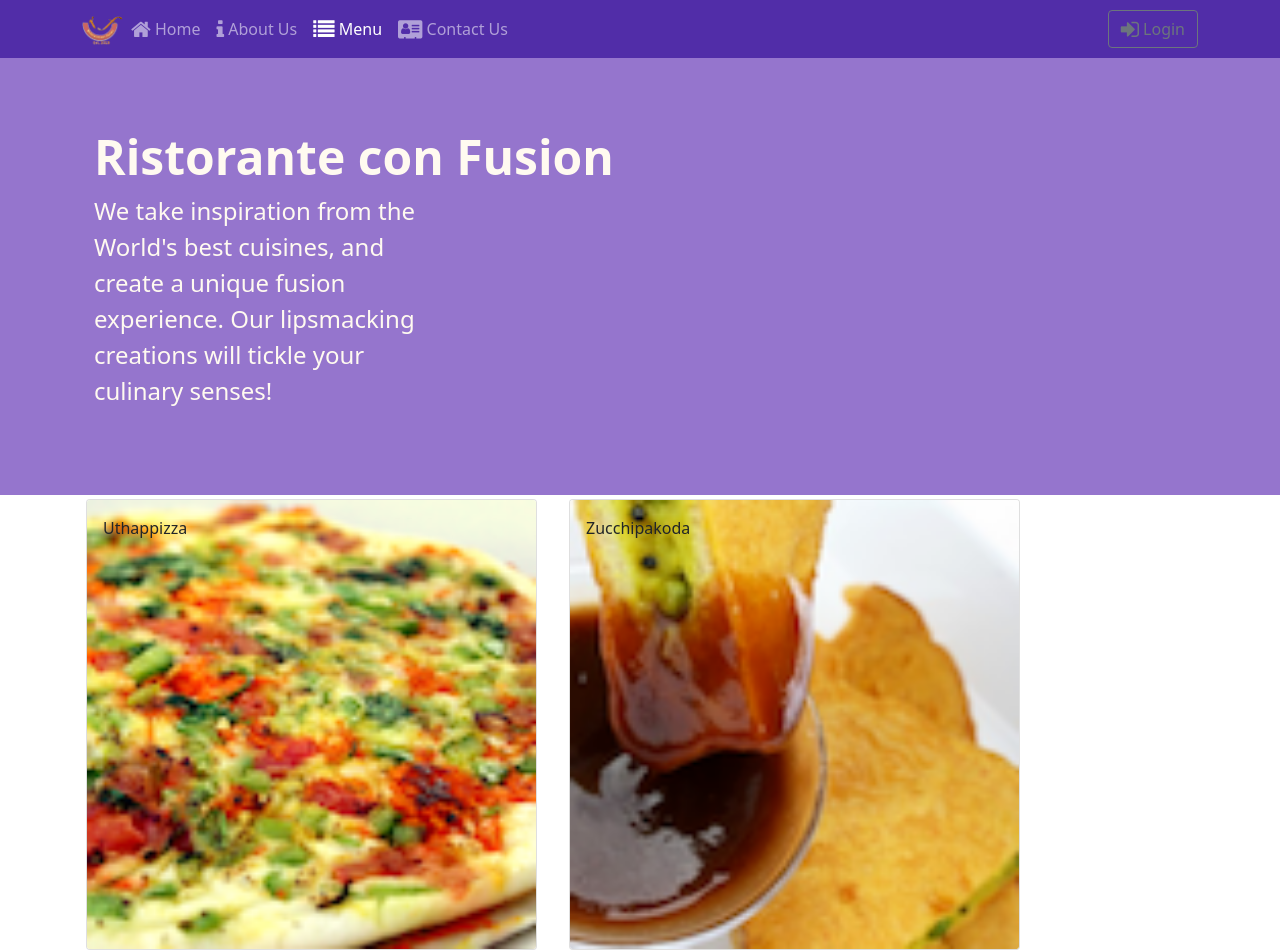
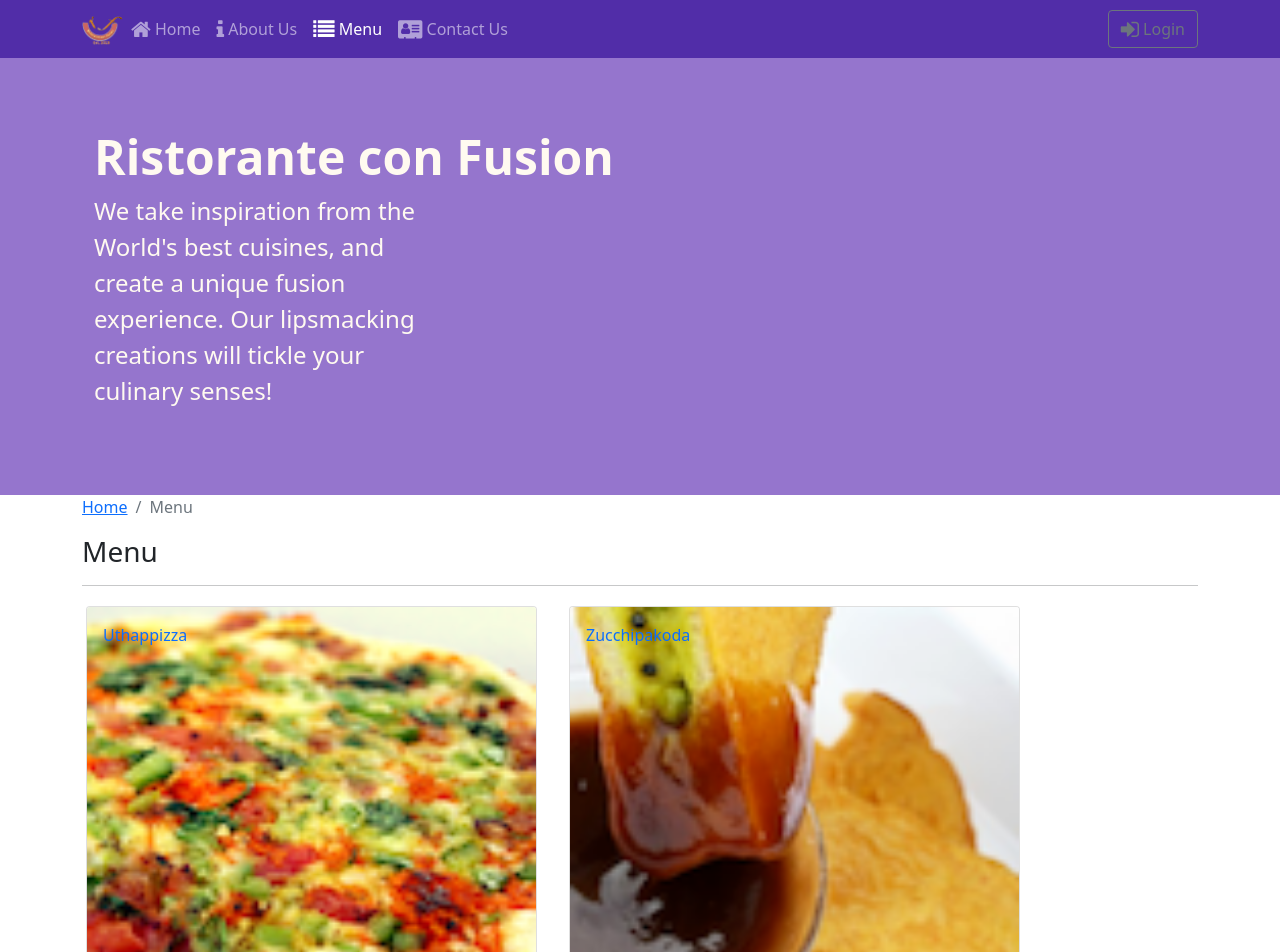
Before and after one commit to nichakontae/confusion-2, a React (Create React App) app: page /menu in a window 1280 px wide. Shown: the top 952 px of the page. Built offline with nearby package versions, Linux system fonts and the light colour scheme.

Commit message:
W3-05 Using Parameters on Routes

```diff
--- a/src/components/DishsdetailComponent.js
+++ b/src/components/DishsdetailComponent.js
@@ -2,20 +2,22 @@ import React, { Component } from "react";
 import {
   Card,
   CardImg,
-  CardImgOverlay,
   CardText,
   CardBody,
   CardTitle,
+  Breadcrumb,
+  BreadcrumbItem,
 } from "reactstrap";
+import { Link } from "react-router-dom";
 
 class Dishdetail extends Component {
   constructor(props) {
     super(props);
   }
-  renderDish(dish) {
+  renderDish() {
+    const dish = this.props.dishes[this.props.selectedDish];
     if (dish != null)
       return (
-        <div className="col-12 col-md-5 mx-1 my-1">
         <Card>
 
           <CardImg top src={dish.image} alt={dish.name} />
@@ -26,42 +28,68 @@ class Dishdetail extends Component {
           </CardBody>
 
         </Card>
-        </div>
       );
     else return <div></div>;
   }
-  renderComments(com) {
-    if (com != null && com.length > 0) {
+  renderComments() {
+    const dish = this.props.dishes[this.props.selectedDish];
+    const comments = this.props.comments.filter(
+      (comment) => comment.dishId === dish.id
+    );
+    if (dish != null) {
       return (
-        <div className="col-12 col-md-5 mx-1 my-1">
+        <Card>
+          <CardTitle>
             <h4>Comments</h4>
-          <ul className="list-unstyled">
-            {com.map((cmt) => {
+          </CardTitle>
+          <CardBody className="ps-0 m-0">
+            <ul className="list-group list-group-flush list-unstyled">
+              {comments.map((comment) => {
                 return (
-                <li key={cmt.id}>
-                  <p>{cmt.comment}</p>
-                  <p>
-                    -- {cmt.author},
+                  <li
+                    key={comment.id}
+                    className="list-group-item list-untiled ps-0 m-0"
+                  >
+                    {comment.comment}
+                    <br />
+                    {"--" + comment.author + ", "}
                     {new Intl.DateTimeFormat("en-US", {
                       year: "numeric",
                       month: "short",
                       day: "2-digit",
-                    }).format(new Date(Date.parse(cmt.date)))}
-                  </p>
+                    }).format(new Date(Date.parse(comment.date)))}
                   </li>
                 );
               })}
             </ul>
-        </div>
+          </CardBody>
+        </Card>
       );
     } else return <div></div>;
   }
 
   render() {
+    const dish = this.props.dishes[this.props.selectedDish];
     return (
+      <div className="container">
         <div className="row">
-        {this.renderDish(this.props.dish)}
-        {this.renderComments(this.props.comment)}
+          <Breadcrumb>
+            <BreadcrumbItem>
+              <Link to="/menu">Menu</Link>
+            </BreadcrumbItem>
+            <BreadcrumbItem active>{dish.name}</BreadcrumbItem>
+          </Breadcrumb>
+          <div className="col-12">
+            <h3>{dish.name}</h3>
+            <hr />
+          </div>
+        </div>
+        <div className="row">
+          <div className="col-12 col-md-5 mx-1 my-1">{this.renderDish()}</div>
+          <div className="col-12 col-md-5 mx-1 my-1">
+            {this.renderComments()}
+          </div>
+        </div>
       </div>
     );
   }
--- a/src/components/MainComponent.js
+++ b/src/components/MainComponent.js
@@ -10,6 +10,7 @@ import { connect } from "react-redux";
 import { COMMENTS } from "../shared/comments";
 import { PROMOTIONS } from "../shared/promotions";
 import { LEADERS } from "../shared/leaders";
+import Dishdetail from "./DishsdetailComponent";
 const mapStateToProps = (state) => {
   return {
     dishes: state.dishes,
@@ -44,6 +45,15 @@ class Main extends Component {
         />
       );
     };
+    const DishWithId = ({ match }) => {
+      return (
+        <Dishdetail
+          comments={this.props.comments}
+          dishes={this.props.dishes}
+          selectedDish={match.params.dishId}
+        />
+      );
+    };
 
     return (
       <div>
@@ -55,19 +65,20 @@ class Main extends Component {
             path="/menu"
             component={() => (
               <Menu
-                dishes={this.state.dishes}
-                comments={this.state.comments.filter((comment) => {
-                  return comment.dishId === this.state.selectedDish;
-                })}
-                selectedDish={
-                  this.state.dishes.filter((dish) => {
-                    return dish.id === this.state.selectedDish;
-                  })[0]
-                }
-                onClick={(dishId) => this.onDishSelect(dishId)}
+                dishes={this.props.dishes}
+                // comments={this.state.comments.filter((comment) => {
+                //   return comment.dishId === this.state.selectedDish;
+                // })}
+                // selectedDish={
+                //   this.state.dishes.filter((dish) => {
+                //     return dish.id === this.state.selectedDish;
+                //   })[0]
+                // }
+                // onClick={(dishId) => this.onDishSelect(dishId)}
               />
             )}
           />
+          <Route path="/menu/:dishId" component={DishWithId} />
           <Route exact path="/contactus" component={Contact} />
           <Redirect to="/home" />
         </Switch>
--- a/src/components/MenuComponent.js
+++ b/src/components/MenuComponent.js
@@ -3,19 +3,23 @@ import {
   Card,
   CardImg,
   CardImgOverlay,
-  CardText,
-  CardBody,
   CardTitle,
+  Breadcrumb,
+  BreadcrumbItem,
 } from "reactstrap";
+import { Link } from "react-router-dom";
+
 import DishDetail from "./DishsdetailComponent";
 
 function RenderMenuItem({ dish, onClick }) {
   return (
-    <Card onClick={() => onClick(dish.id)}>
-      <CardImg width="100%" src={dish.image} alt={dish.name} />
-      <CardImgOverlay>
-        <CardTitle>{dish.name}</CardTitle>
-      </CardImgOverlay>
+    <Card>
+      <Link to={`/menu/${dish.id}`}>
+        <CardImg width="100%" src={dish.image} alt={dish.name} />
+        <CardImgOverlay>
+          <CardTitle>{dish.name}</CardTitle>
+        </CardImgOverlay>
+      </Link>
     </Card>
   );
 }
@@ -49,13 +53,22 @@ const Menu = (props) => {
 
   return (
     <div className="container">
-      <div className="row">{menu}</div>
-      {/* <div className="row">
-        <div className="col-12 col-md-5 m-1"> */}
-      {/* {renderDish(props.dishes[props.selectedDish])} */}
-      <DishDetail dish={props.selectedDish} comment={props.comments} />
-      {/* </div> */}
-      {/* </div> */}
+      <div className="row">
+        <Breadcrumb>
+          <BreadcrumbItem>
+            <Link to="/home">Home</Link>
+          </BreadcrumbItem>
+          <BreadcrumbItem active>Menu</BreadcrumbItem>
+        </Breadcrumb>
+        <div className="col-12">
+          <h3>Menu</h3>
+          <hr />
+        </div>
+      </div>
+      <div className="row">
+        {menu}
+        {/* <DishDetail dish={props.selectedDish} comment={props.comments} /> */}
+      </div>
     </div>
   );
 };
```
Lines whose indentation alone changed are shown as unchanged.
